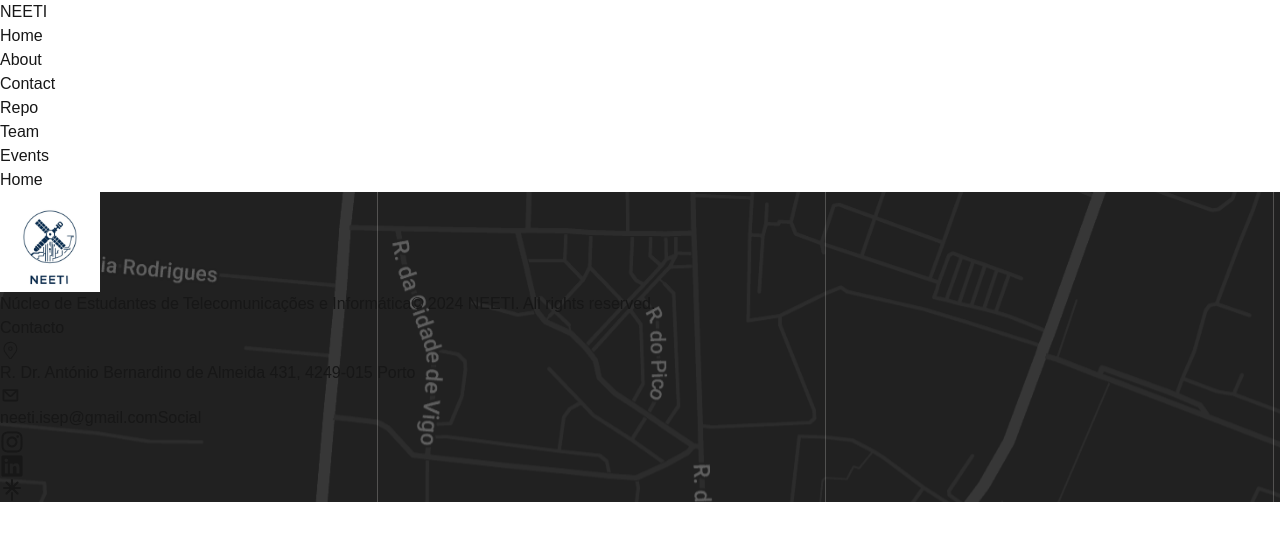
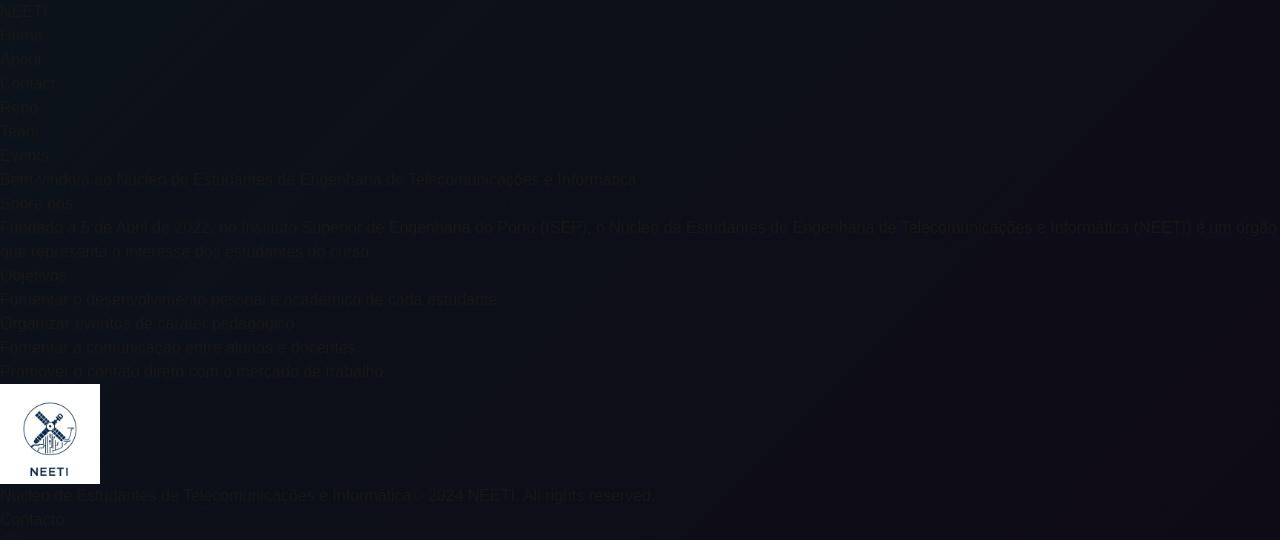
Before and after one commit to josefrancisco17/neeti-website, a Next.js app: page / in a window 1280 px wide. Shown: the top 540 px of the page. Built offline with nearby package versions, Linux system fonts and the light colour scheme.

Commit message:
general styling changes and code organization

```diff
--- a/src/app/page.js
+++ b/src/app/page.js
@@ -1,7 +1,28 @@
 export default function Home() {
   return (
     <div className="min-h-screen p-8 flex items-center justify-center">
-      <h1 className="">Home</h1>
+      <div className="max-w-4xl bg-zinc-950 shadow-lg rounded-lg p-6">
+        <h1 className="text-3xl font-bold text-center text-gray-600 mb-6">
+          Bem-vindo/a ao Núcleo de Estudantes de Engenharia de Telecomunicações e Informática
+        </h1>
+
+        <section className="mb-8">
+          <h2 className="text-2xl font-semibold text-gray-800 mb-2">Sobre nós</h2>
+          <p className="text-gray-600 leading-relaxed">
+            Fundado a 5 de Abril de 2022, no Instituto Superior de Engenharia do Porto (ISEP), o Núcleo de Estudantes de Engenharia de Telecomunicações e Informática (NEETI) é um órgão que representa o interesse dos estudantes do curso.
+          </p>
+        </section>
+
+        <section className="mb-8">
+          <h2 className="text-2xl font-semibold text-gray-800 mb-2">Objetivos</h2>
+          <ul className="list-disc list-inside text-gray-600 leading-relaxed">
+            <li>Fomentar o desenvolvimento pessoal e académico de cada estudante.</li>
+            <li>Organizar eventos de caráter pedagógico.</li>
+            <li>Fomentar a comunicação entre alunos e docentes.</li>
+            <li>Promover o contato direto com o mercado de trabalho.</li>
+          </ul>
+        </section>
+      </div>
     </div>
   );
 }
--- a/src/components/Footer.js
+++ b/src/components/Footer.js
@@ -6,10 +6,7 @@ import { CiLocationOn } from "react-icons/ci";
 
 export default function Footer() {
   return (
-    <footer
-      className="w-full h-full py-6 flex flex-row"
-      style={{ backgroundImage: `url('/img/isep.png')` }}
-    >
+    <footer className="w-full h-full py-6 flex flex-row bg-zinc-950">
       <div className="w-1/2 flex flex-row items-center justify-center">
         <img
           className="mr-10"
@@ -28,13 +25,21 @@ export default function Footer() {
         <span className="font-bold pb-2">Contacto</span>
         <span className="flex flex-row pb-1">
           <CiLocationOn style={{ height: "1.3em", width: "1.3em" }} />
-          <a className="ml-2" href="https://maps.app.goo.gl/3SkdbS4aHt3UvVUN7" target="_blank">
+          <a
+            className="ml-2"
+            href="https://maps.app.goo.gl/3SkdbS4aHt3UvVUN7"
+            target="_blank"
+          >
             R. Dr. António Bernardino de Almeida 431, 4249-015 Porto
           </a>
         </span>
         <span className="flex flex-row">
           <CgMail style={{ height: "1.3em", width: "1.3em" }} />
-          <a className="ml-2" href="mailto:neeti.isep@gmail.com" target="_blank">
+          <a
+            className="ml-2"
+            href="mailto:neeti.isep@gmail.com"
+            target="_blank"
+          >
             neeti.isep@gmail.com
           </a>
         </span>
--- a/src/components/Header.js
+++ b/src/components/Header.js
@@ -1,6 +1,6 @@
 export default function Header() {
   return (
-    <nav className="w-full flex flex-row fixed font-bold">
+    <nav className="w-full flex flex-row fixed font-bold backdrop-blur-sm bg-black/60 py-3">
       <div className="w-full flex-row px-5 gap-3 py-3 justify-between">
         <span className="self-center text-lg md:text-xl">NEETI</span>
       </div>
@@ -16,7 +16,7 @@ export default function Header() {
             <a href="/">Contact</a>
           </li>
           <li className="px-5 py-2 self-center">
-            <a href="/">Repo</a>
+            <a href="https://mega.nz/folder/BqkHCIxL#O6-U27dWqCn23Hg9E7BX-w" target="_blank">Repo</a>
           </li>
           <li className="px-5 py-2 self-center">
             <a href="/">Team</a>
--- a/src/styles/globals.css
+++ b/src/styles/globals.css
@@ -25,3 +25,22 @@ body {
     text-wrap: balance;
   }
 }
+
+body {
+
+    background: linear-gradient(-45deg, #1b0c1a, #0f0b16, #0a161b, #05090c);
+	background-size: 400% 400%;
+	animation: gradient 30s ease infinite;
+}
+
+@keyframes gradient {
+	0% {
+		background-position: 0% 50%;
+	}
+	50% {
+		background-position: 100% 50%;
+	}
+	100% {
+		background-position: 0% 50%;
+	}
+}
```
Also changed, not shown: public/img/isep.png (deleted).
